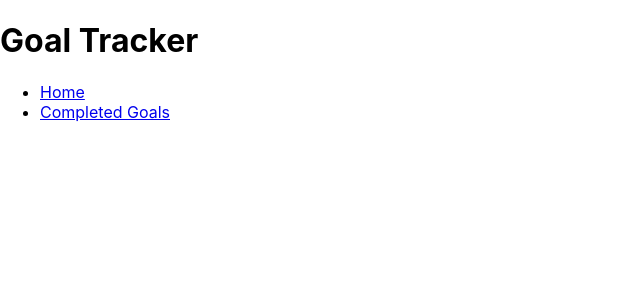
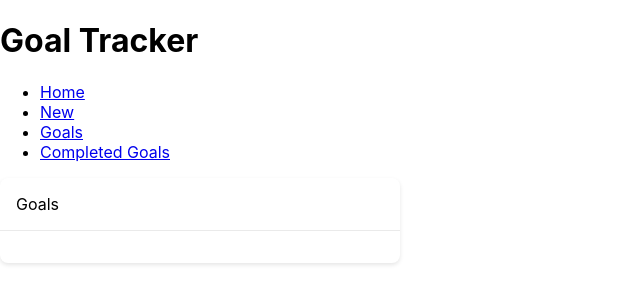
Before and after one commit to Jake-A-Brown/GoalMaker, a React (Create React App) app: page /GoalMaker/goals in a window 1280 px wide. Shown: the top 304 px of the page, without its empty margins (0-640 px from the left). Built offline with nearby package versions, Linux system fonts and the light colour scheme.

Commit message:
adjustments

```diff
--- a/src/App.js
+++ b/src/App.js
@@ -4,6 +4,8 @@ import React, { useState } from 'react';
 import { Routes, Route, Link } from 'react-router-dom';
 import CompletedGoalsPage from './Components/CompletedGoalsPage';
 import Home from './Components/Home';
+import GoalForm from './Components/GoalForm';
+import GoalList from './Components/GoalList';
 
 const App = () => {
   const [goals, setGoals] = useState([]);
@@ -33,14 +35,40 @@ const App = () => {
             <Link to="/">Home</Link>
           </li>
           <li>
+            <Link to="/new">New</Link>
+          </li>
+          <li>
+            <Link to="/goals">Goals</Link>
+          </li>
+          <li>
             <Link to="/completed">Completed Goals</Link>
           </li>
         </ul>
       </nav>
-      <Routes>
-        <Route path="/" element={<Home addGoal={addGoal} goals={goals} completeGoal={completeGoal} calculateProgress={calculateProgress} />} />
-        <Route path="/completed" element={<CompletedGoalsPage completedGoals={completedGoals} />} />
-      </Routes>
+      <div className="content">
+        <Routes>
+          <Route
+            path="/"
+            element={
+              <Home
+                addGoal={addGoal}
+                goals={goals}
+                completeGoal={completeGoal}
+                calculateProgress={calculateProgress}
+              />
+            }
+          />
+          <Route path="/new" element={<GoalForm addGoal={addGoal} />} />
+          <Route
+            path="/goals"
+            element={<GoalList goals={goals} completeGoal={completeGoal} />}
+          />
+          <Route
+            path="/completed"
+            element={<CompletedGoalsPage completedGoals={completedGoals} />}
+          />
+        </Routes>
+      </div>
     </div>
   );
 };
--- a/src/Components/GoalList.js
+++ b/src/Components/GoalList.js
@@ -1,13 +1,17 @@
 // A component to display the list of goals
 import React from 'react';
 import Goal from './Goal';
+import './GoalList.css';
 
 const GoalList = ({ goals, completeGoal }) => {
   return (
-    <div>
-      {goals.map((goal, index) => (
-        <Goal key={index} goal={goal} completeGoal={completeGoal} />
-      ))}
+    <div className="card goal-list">
+      <div className="card-header">Goals</div>
+      <div className="card-body">
+        {goals.map((goal, index) => (
+          <Goal key={index} goal={goal} completeGoal={completeGoal} />
+        ))}
+      </div>
     </div>
   );
 };
--- a/src/Components/Home.css
+++ b/src/Components/Home.css
@@ -1,31 +1,41 @@
-.container {
-    margin-top: 1.25rem; /* equivalent to mt-5 in Bootstrap */
-    padding-left: 15px;
-    padding-right: 15px;
-    margin-right: auto;
-    margin-left: auto;
+.card-container {
   display: flex;
   flex-direction: column;
   align-items: center;
+  gap: 20px;
 }
 
 .card {
-    background-color: #f4f4f4;
-    padding: 20px;
-    margin-bottom: 20px;
-    border-radius: 4px;
+  width: 400px;
+  background-color: #fff;
+  border-radius: 8px;
+  box-shadow: 0 2px 4px rgba(0, 0, 0, 0.1);
+}
+
+.card-header {
+  padding: 16px;
+  display: flex;
+  justify-content: space-between;
+  align-items: center;
+  border-bottom: 1px solid #eaeaea;
+}
+
+.card-header h2 {
+  margin: 0;
+  font-size: 18px;
 }
 
 .toggle-button {
-    padding: 8px 16px;
+  padding: 6px 12px;
   background-color: #007bff;
   color: #fff;
   border: none;
   border-radius: 4px;
   cursor: pointer;
-    font-size: 14px;
 }
 
-  .toggle-button:hover {
-    background-color: #0056b3;
+.card-body {
+  padding: 16px;
 }
+
+/* Add any additional styling as needed */
--- a/src/Components/Home.js
+++ b/src/Components/Home.js
@@ -5,21 +5,28 @@ import ProgressBar from './ProgressBar';
 import './Home.css';
 
 const Home = ({ addGoal, goals, completeGoal, calculateProgress }) => {
-  const [showForm, setShowForm] = useState(false);
+  const [isFormVisible, setFormVisible] = useState(false);
 
-  const toggleForm = () => {
-    setShowForm(!showForm);
+  const toggleFormVisibility = () => {
+    setFormVisible(!isFormVisible);
   };
 
   return (
-    <div className="container">
+    <div className="card-container">
       <div className="card">
-        {showForm ? <GoalForm addGoal={addGoal} /> : null}
-        <button className="toggle-button" onClick={toggleForm}>
-          {showForm ? 'Hide Form' : 'Show Form'}
-        </button>
+        <div className="card-header">
+          {/* <h2>Goal Form</h2>
+          <button className="toggle-button" onClick={toggleFormVisibility}>
+            {isFormVisible ? 'Hide Form' : 'Show Form'}
+          </button> */}
+        </div>
+        {isFormVisible && (
+          <div className="card-body">
+            {/* <GoalForm addGoal={addGoal} /> */}
+          </div>
+        )}
       </div>
-      <GoalList goals={goals} completeGoal={completeGoal} />
+      {/* <GoalList goals={goals} completeGoal={completeGoal} /> */}
       <ProgressBar progress={calculateProgress()} />
     </div>
   );
```
Also changed, not shown: src/Components/GoalList.css (added). Lines whose indentation alone changed are shown as unchanged.
